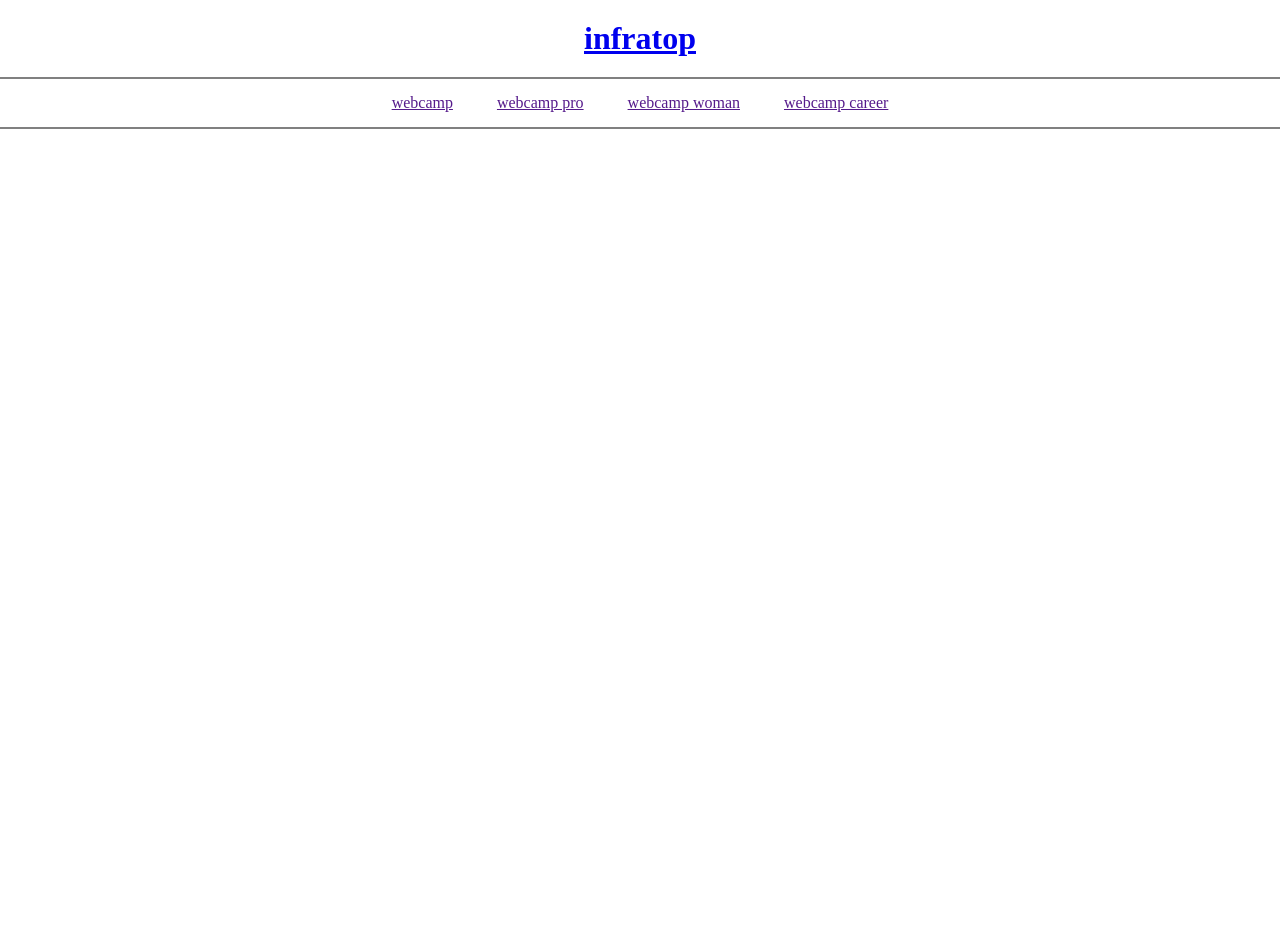
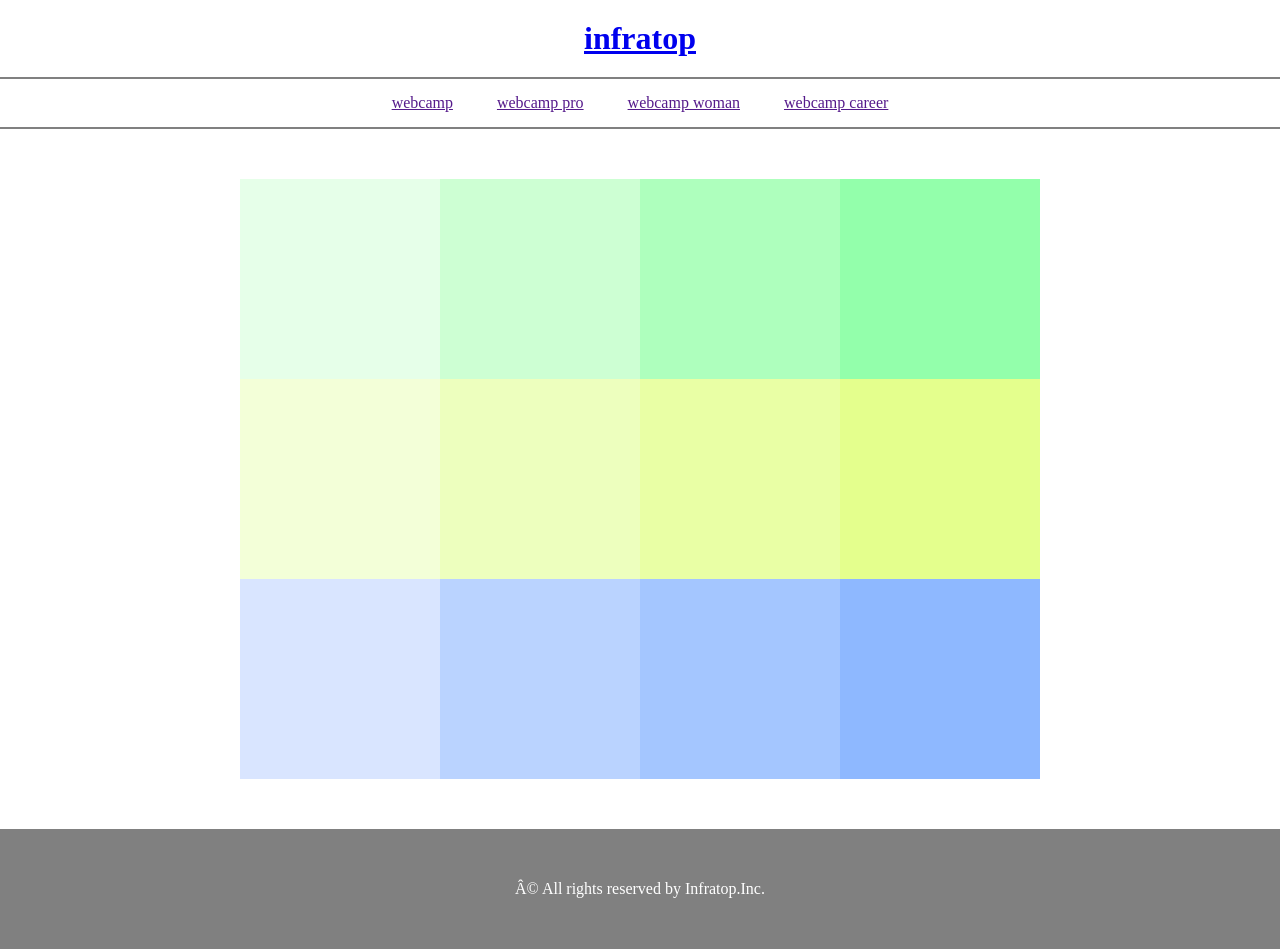
Before and after one commit to Naoki-Nomi/chapter5_exercise, a plain HTML site: page index.html in a window 1280 px wide. Before the commit the page ends 800 px from the top, so only its background shows below. Drawn offline with Linux system fonts and the light colour scheme.

Commit message:
[Finish]1-5

```diff
--- a/index.html
+++ b/index.html
@@ -29,24 +29,31 @@
   </nav>
   </header>
 
-  <div>
-    <div></div>
-    <div></div>
-    <div></div>
-    <div></div>
-    <div></div>
-    <div></div>
-    <div></div>
-    <div></div>
-    <div></div>
-    <div></div>
-    <div></div>
-    <div></div>
+  <div class="main">
+    <div class="main-1">
+      <p class="color-box1"></p>
+      <p class="color-box2"></p>
+      <p class="color-box3"></p>
+    </div>
+    <div class="main-2">
+      <p class="color-box4"></p>
+      <p class="color-box5"></p>
+      <p class="color-box6"></p>
+    </div>
+    <div class="main-3">
+      <p class="color-box7"></p>
+      <p class="color-box8"></p>
+      <p class="color-box9"></p>
+    </div>
+    <div class="main-4">
+      <p class="color-box10"></p>
+      <p class="color-box11"></p>
+      <p class="color-box12"></p>
+    </div>
   </div>
 
   <footer>
-    <p></p>
+    <p class="footer-text">© All rights reserved by Infratop.Inc.</p>
   </footer>
-
 </body>
 </html>
--- a/style.css
+++ b/style.css
@@ -20,8 +20,96 @@
 .list {
   border-top; 1px solid #c0c0c0;
 }
+
 .oi-list {
   list-style: none;
   display: inline-block;
   margin: 0 20px;
 }
+
+.main {
+  width: 100%;
+  margin: 50px auto;
+  display: flex;
+  justify-content: center;
+}
+
+.color-box1 {
+  width: 200px;
+  height: 200px;
+  background-color: #e6ffe9;
+}
+
+.color-box2 {
+  width: 200px;
+  height: 200px;
+  background-color: #f3ffd8;
+}
+
+.color-box3 {
+  width: 200px;
+  height: 200px;
+  background-color: #d9e5ff;
+
+}
+.color-box4 {
+  width: 200px;
+  height: 200px;
+  background-color: #cdffd3;
+}
+
+.color-box5 {
+  width: 200px;
+  height: 200px;
+  background-color: #edffbe;
+}
+
+.color-box6 {
+  width: 200px;
+  height: 200px;
+  background-color: #bad3ff;
+}
+
+.color-box7 {
+  width: 200px;
+  height: 200px;
+  background-color: #aeffbd;
+
+}
+.color-box8 {
+  width: 200px;
+  height: 200px;
+  background-color: #e9ffa5;
+}
+.color-box9 {
+  width: 200px;
+  height: 200px;
+  background-color: #a4c6ff;
+}
+.color-box10 {
+  width: 200px;
+  height: 200px;
+  background-color: #93ffab;
+}
+.color-box11 {
+  width: 200px;
+  height: 200px;
+  background-color: #e4ff8d;
+}
+.color-box12 {
+  width: 200px;
+  height: 200px;
+  background-color: #8eb8ff;
+}
+
+footer {
+  width: 100%;
+  height: 120px;
+  background-color: gray;
+  text-align: center;
+  line-height: 120px;
+}
+
+.footer-text {
+  color: white
+}
```
